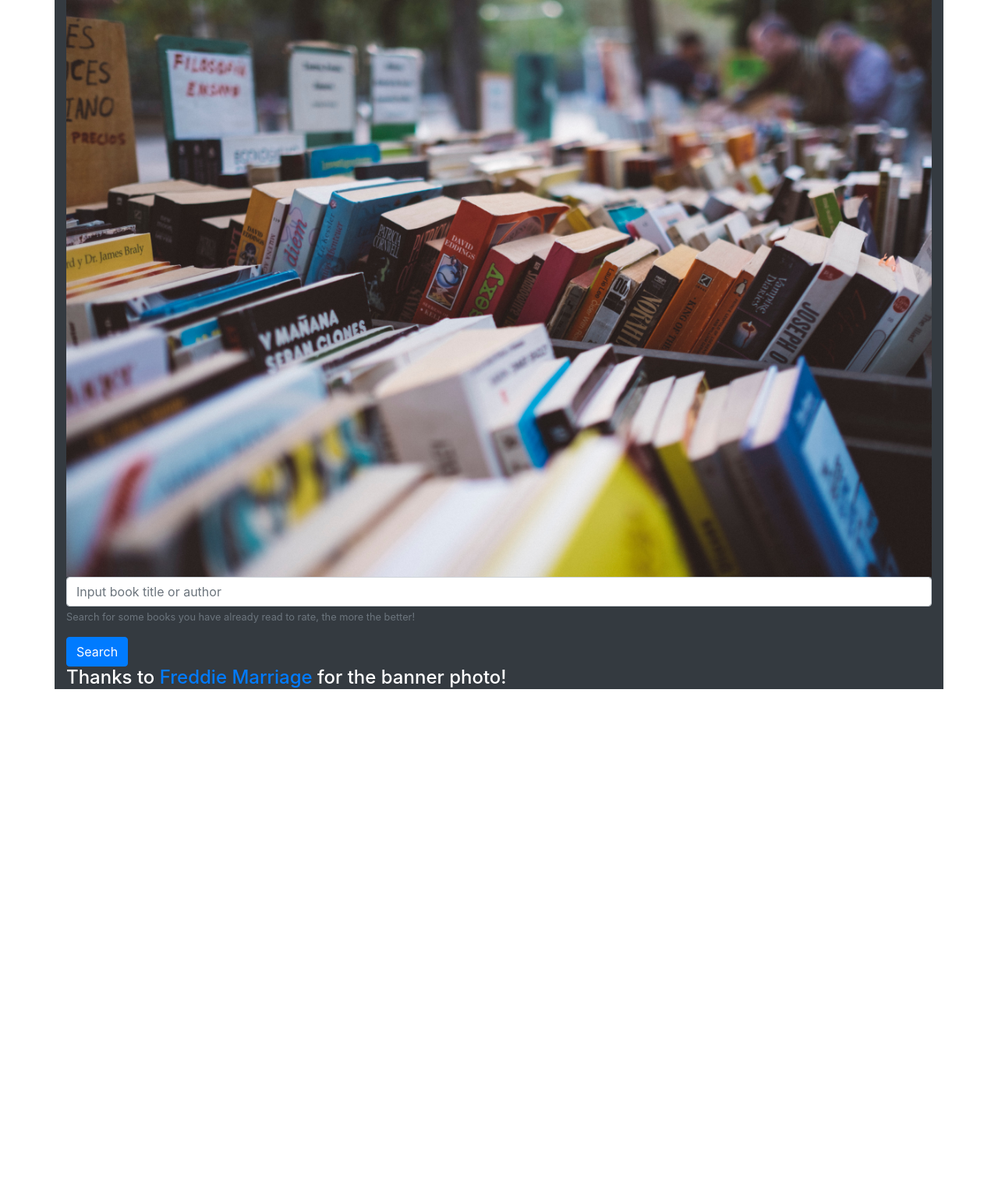
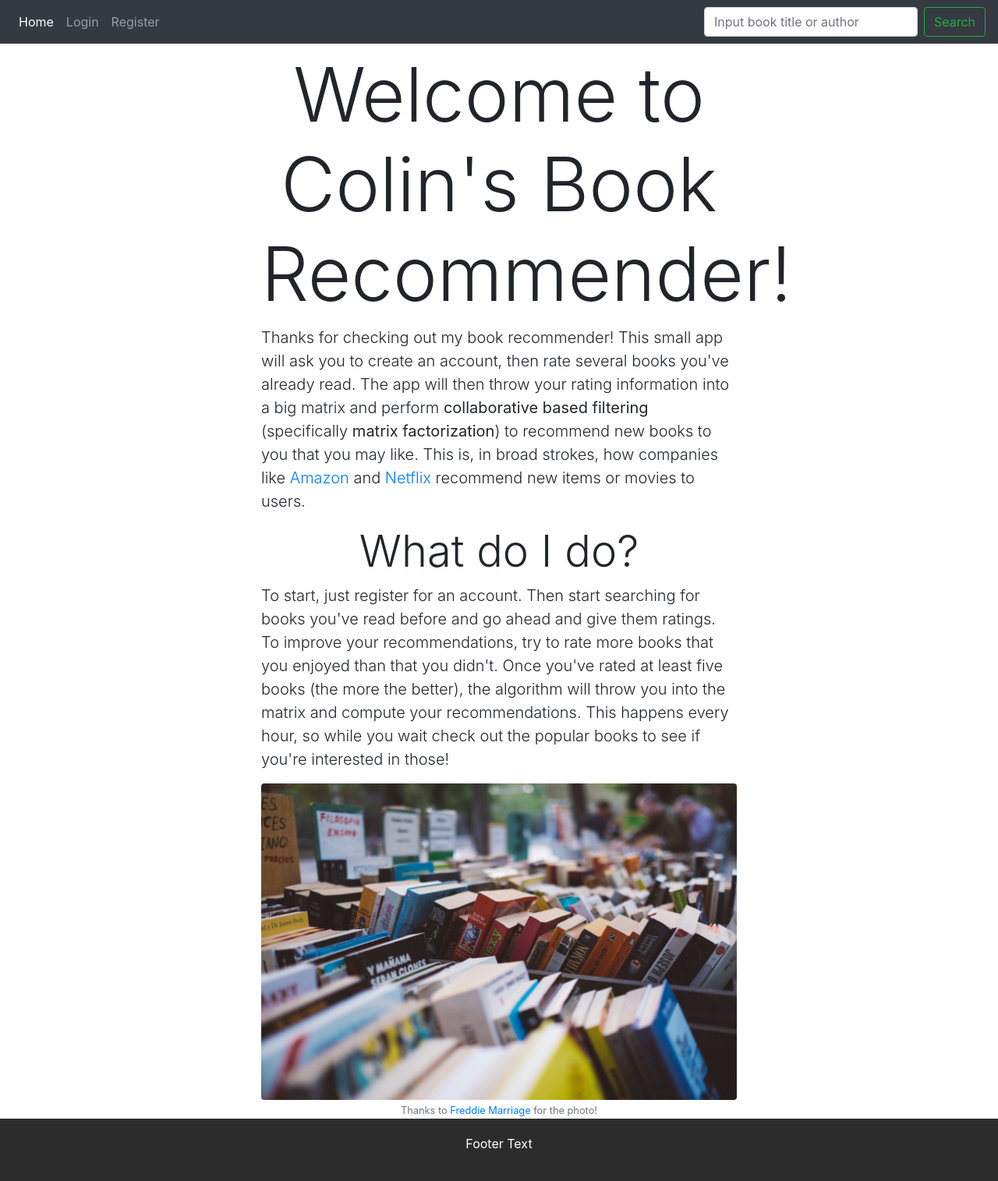
Before and after one commit to ColinB19/BookRecommender, a Flask app: page / in a window 1280 px wide. Shown: the whole page at 78% size. Before the commit the page ends 884 px from the top, so only its background shows below. Run offline with Flask 2, Linux system fonts and the light colour scheme; parts of the project's set-up code (start-up, migrations or seed data) failed here and were passed over; some libraries are stand-ins or nearby versions.

Commit message:
got a header and some formatting done, also login and register forms

```diff
--- a/bookrecommender/model.py
+++ b/bookrecommender/models.py
@@ -7,7 +7,9 @@ from bookrecommender import Base
 
 # just create tabel models on tables that already exist in DB
 Book = Base.classes.books_meta
-Rating = Base.classes.user_ratings
+aRating = Base.classes.archive_ratings
+uRating = Base.classes.user_ratings
+User = Base.classes.users
 
 
 # class User(db.Model):
--- a/bookrecommender/routes.py
+++ b/bookrecommender/routes.py
@@ -1,24 +1,24 @@
 from flask import render_template, request, flash, redirect, url_for
-from bookrecommender.model import Book, Rating
+from bookrecommender.models import Book, User
 from bookrecommender import app, db
 from bookrecommender.forms import RegistrationForm, LoginForm
 
-# home page
+
 @app.route('/')
+@app.route("/home")
 def index():
     return render_template('index.html')
 
-# register
-@app.route("/register", methods = ["GET", "POST"])
+@app.route("/register", methods=["GET", "POST"])
 def register():
     form = RegistrationForm()
     if form.validate_on_submit():
         flash(f'Account created for {form.username.data}!', 'success')
         return redirect(url_for('index'))
-    return render_template('register.html', title = 'Register', form = form)
+    return render_template('register.html', title='Register', form=form)
 
-# register
-@app.route("/login", methods = ["GET", "POST"])
+
+@app.route("/login", methods=["GET", "POST"])
 def login():
     form = LoginForm()
     if form.validate_on_submit():
@@ -26,10 +26,12 @@ def login():
             flash('You have been logged in', 'success')
             return redirect(url_for('index'))
         else:
-            flash('Login unsuccessful, please check username and password', 'danger')
-    return render_template('login.html', title = 'Login', form = form)
+            flash('Login unsuccessful, please check username and password.', 'danger')
+    return render_template('login.html', title='Login', form=form)
 
 # search bar functionality
+
+
 @app.route('/submit', methods=["POST"])
 def submit():
     # just make sure we're trying to post
@@ -39,26 +41,24 @@ def submit():
 
         # make sure they search something
         if queryText == '':
-            return render_template('index.html', message='Please enter required fields...')
-        # make sure they are searching something other than one letter
+            flash('Please enter required fields...', 'danger')
+            return redirect(url_for('index'))
         elif len(queryText) < 2:
-            return render_template('index.html', message='Try being a bit more specific...')
+            flash('Try to be more specific.', 'danger')
+            return redirect(url_for('index'))
         else:
-            # try:
-            # query our database for authors or titles with the input
-            # NOTE: this doesn't handle mispellings very well
-            print(fullQuery, end='\n'*3)
-            searchResults = (db.session.query(Book)
+            try:
+                # query our database for authors or titles with the input
+                # NOTE: this doesn't handle mispellings very well
+                searchResults = (db.session.query(Book)
                                 .filter((Book.authors.ilike(fullQuery)) | (Book.title.ilike(fullQuery)))
                                 .order_by(Book.ratings_count.desc())
                                 .limit(50)
                                 )
-            print(searchResults)
-            return render_template("results.html", results=searchResults)
-            # except:
-            #     # fault tollerance
-            #     print('404: Error, something went wrong.')
-            #     return render_template('index.html', message='404: Error, Something went wrong...')
+                return render_template("results.html", results=searchResults, title = "Search Results")
+            except:
+                flash('Uh-oh! Something was wrong with your search.', 'danger')
+                return redirect(url_for('index'))
 
 
 # @app.route('/rate', methods=['POST'])
--- a/bookrecommender/static/css/main.css
+++ b/bookrecommender/static/css/main.css
@@ -1,18 +1,31 @@
-* {
-	box-sizing: border-box;
-	margin: 0;
-	padding: 0;
+/* Remove the navbar's default margin-bottom and rounded borders */
+.navbar {
+margin-bottom: 0;
+border-radius: 0;
 }
 
-body{
-    font-family: Helvetica;
-    -webkit-font-smoothing: antialiased;
-    background: rgba( 71, 147, 227, 1);
+/* Set height of the grid so .sidenav can be 100% (adjust as needed) */
+.row.content {height: 450px}
+
+/* Set gray background color and 100% height */
+.sidenav {
+padding-top: 20px;
+background-color: #f1f1f1;
+height: 100%;
 }
 
-.container {
-	max-width: 1200px;
-	margin: 1rem auto;
-	overflow: auto;
-	padding: 0 2rem;
+/* Set black background color, white text and some padding */
+footer {
+background-color: rgb(44, 44, 44);
+color: white;
+padding: 20px;
 }
+
+/* On small screens, set height to 'auto' for sidenav and grid */
+@media screen and (max-width: 767px) {
+.sidenav {
+height: auto;
+padding: 15px;
+}
+.row.content {height:auto;}
+}
--- a/bookrecommender/templates/base.html
+++ b/bookrecommender/templates/base.html
@@ -1,20 +1,44 @@
 <!DOCTYPE html>
-<html lang="en">
-<!-- NOTE: when making nav bar do urlfor -->
+<html>
 <head>
     <!-- Required meta tags -->
-    <meta charset="utf-8" />
-    <meta name="viewport" content="width=device-width, initial-scale=1, shrink-to-fit=no" />
+    <meta charset="utf-8">
+    <meta name="viewport" content="width=device-width, initial-scale=1">
 
     <!-- Bootstrap CSS -->
-    <link rel="stylesheet" href="https://stackpath.bootstrapcdn.com/bootstrap/4.3.1/css/bootstrap.min.css"
-        integrity="sha384-ggOyR0iXCbMQv3Xipma34MD+dH/1fQ784/j6cY/iJTQUOhcWr7x9JvoRxT2MZw1T" crossorigin="anonymous" />
+    <link rel="stylesheet" href="https://maxcdn.bootstrapcdn.com/bootstrap/4.0.0/css/bootstrap.min.css" integrity="sha384-Gn5384xqQ1aoWXA+058RXPxPg6fy4IWvTNh0E263XmFcJlSAwiGgFAW/dAiS6JXm" crossorigin="anonymous">
 
-    {% block head %}{% endblock %}
+    <link rel="stylesheet" type="text/css" href="{{ url_for('static', filename = 'css/main.css')}}">
+
+    {% if title %}
+        <title>Colin's Books - {{ title }}</title>
+    {% else %}
+        <title>Colin's Books</title>
+    {% endif %}
 </head>
+<body>
 
-<body>
-    <div class="container bg-dark text-white">
+  <nav class="navbar navbar-expand-lg navbar-dark bg-dark">
+    <div class="collapse navbar-collapse" id="navbarSupportedContent">
+      <ul class="navbar-nav mr-auto">
+        <li class="nav-item active">
+          <a class="nav-link" href="{{ url_for('index') }}">Home</a>
+        </li>
+        <li class="nav-item">
+          <a class="nav-link" href="{{ url_for('login') }}">Login</a>
+        </li>
+        <li class="nav-item">
+          <a class="nav-link" href="{{ url_for('register') }}">Register</a>
+        </li>
+      </ul>
+      <form class="form-inline my-2 my-lg-0" action="/submit" method="POST">
+        <input class="form-control mr-sm-2" type="search" name="searchQuery" placeholder="Input book title or author" aria-label="Search">
+        <button class="btn btn-outline-success my-2 my-sm-0" type="submit">Search</button>
+      </form>
+    </div>
+  </nav>
+
+  <div class="container-fluid text-center mt-2">
     {% with messages = get_flashed_messages(with_categories=true) %}
         {% if messages %}
             {% for category, message in messages %}
@@ -24,18 +48,16 @@
     {% endwith %}
     {% block body %}{% endblock %}
   </div>
+    <footer class="container-fluid text-center">
+      <p>Footer Text</p>
+    </footer>
 
     <!-- Optional JavaScript -->
     <!-- jQuery first, then Popper.js, then Bootstrap JS -->
-    <script src="https://code.jquery.com/jquery-3.3.1.slim.min.js"
-        integrity="sha384-q8i/X+965DzO0rT7abK41JStQIAqVgRVzpbzo5smXKp4YfRvH+8abtTE1Pi6jizo" crossorigin="anonymous">
-    </script>
-    <script src="https://cdnjs.cloudflare.com/ajax/libs/popper.js/1.14.7/umd/popper.min.js"
-        integrity="sha384-UO2eT0CpHqdSJQ6hJty5KVphtPhzWj9WO1clHTMGa3JDZwrnQq4sF86dIHNDz0W1" crossorigin="anonymous">
-    </script>
-    <script src="https://stackpath.bootstrapcdn.com/bootstrap/4.3.1/js/bootstrap.min.js"
-        integrity="sha384-JjSmVgyd0p3pXB1rRibZUAYoIIy6OrQ6VrjIEaFf/nJGzIxFDsf4x0xIM+B07jRM" crossorigin="anonymous">
-    </script>
+    <script src="https://code.jquery.com/jquery-3.2.1.slim.min.js" integrity="sha384-KJ3o2DKtIkvYIK3UENzmM7KCkRr/rE9/Qpg6aAZGJwFDMVNA/GpGFF93hXpG5KkN" crossorigin="anonymous"></script>
+    <script src="https://cdnjs.cloudflare.com/ajax/libs/popper.js/1.12.9/umd/popper.min.js" integrity="sha384-ApNbgh9B+Y1QKtv3Rn7W3mgPxhU9K/ScQsAP7hUibX39j7fakFPskvXusvfa0b4Q" crossorigin="anonymous"></script>
+    <script src="https://maxcdn.bootstrapcdn.com/bootstrap/4.0.0/js/bootstrap.min.js" integrity="sha384-JZR6Spejh4U02d8jOt6vLEHfe/JQGiRRSQQxSfFWpi1MquVdAyjUar5+76PVCmYl" crossorigin="anonymous"></script>
+
+    <script src="https://ajax.googleapis.com/ajax/libs/jquery/3.5.1/jquery.min.js"></script>
 </body>
-
 </html>
--- a/bookrecommender/templates/index.html
+++ b/bookrecommender/templates/index.html
@@ -1,24 +1,31 @@
-{% extends "base.html" %} {% block head %}
-  <title>Colin's Books</title>
-{% endblock %}
+{% extends "base.html" %}
 
 {% block body %}
-  <img src="../static/banner.jpg" class="img-fluid" alt="Books" />
+  <!-- <img src="../static/banner.jpg" class="img-fluid mb-4" alt="Books" /> -->
+
   {% if message %}
     <p class="message">{{ message }}</p>
   {% endif %}
-  <form action="/submit" method="POST">
-    <div class="form-group">
-      <input type="text" name="searchQuery" class="form-control" placeholder="Input book title or author" />
-      <small id="searchBlurb" class="form-text text-muted">Search for some books you have already read to rate, the more the
-        better!</small>
+
+  <div class="row justify-content-md-center">
+    <div class="col-sm-6 content-section">
+      <h1 class="display-1">Welcome to Colin's Book Recommender!</h1>
+
+      <p class="lead text-left">
+        Thanks for checking out my book recommender! This small app will ask you to create an account, then rate several books you've already read. The app will then throw your rating information into a big matrix and perform <strong>collaborative based filtering</strong> (specifically <strong>matrix factorization</strong>) to recommend new books to you that you may like. This is, in broad strokes, how companies like <a href="https://www.amazon.com/">Amazon</a> and <a href="https://www.netflix.com/">Netflix</a> recommend new items or movies to users.
+      </p>
+      <h4 class="display-4">What do I do?</h1>
+      <p class="lead text-left">
+        To start, just register for an account. Then start searching for books you've read before and go ahead and give them ratings. To improve your recommendations, try to rate more books that you enjoyed than that you didn't. Once you've rated at least five books (the more the better), the algorithm will throw you into the matrix and compute your recommendations. This happens every hour, so while you wait check out the popular books to see if you're interested in those!
+      </p>
+
+      <img src="{{ url_for('static', filename = 'banner.jpg')}}"  class="rounded img-fluid" alt="Books" />
+
+      <small class = "text-muted mb-4">
+        Thanks to <a href="https://unsplash.com/@fredmarriage">Freddie Marriage</a> for the photo!
+      </small>
     </div>
-    <button type="submit" class="btn btn-primary">Search</button>
-  </form>
-  <h4>
-    Thanks to
-    <a href="https://unsplash.com/@fredmarriage">Freddie Marriage</a> for the
-    banner photo!
-  </h4>
-  <!-- Thank goodreads and goodbook-10k people -->
-{% endblock %}
+  </div>
+  <!-- Thank goodreads and goodbook-10k people. Thanks to Corey Schafer for a ton of help on flask, html, css, and databases (https://www.youtube.com/watch?v=QnDWIZuWYW0&list=PL-osiE80TeTs4UjLw5MM6OjgkjFeUxCYH&index=2) -->
+
+{% endblock body %}
```
Also changed, not shown: bookrecommender/forms.py (+7 -7 lines), bookrecommender/templates/login.html (+10 -12 lines), bookrecommender/templates/register.html (+5 -7 lines), bookrecommender/templates/results.html (+2 -6 lines). Lines whose indentation alone changed are shown as unchanged.
